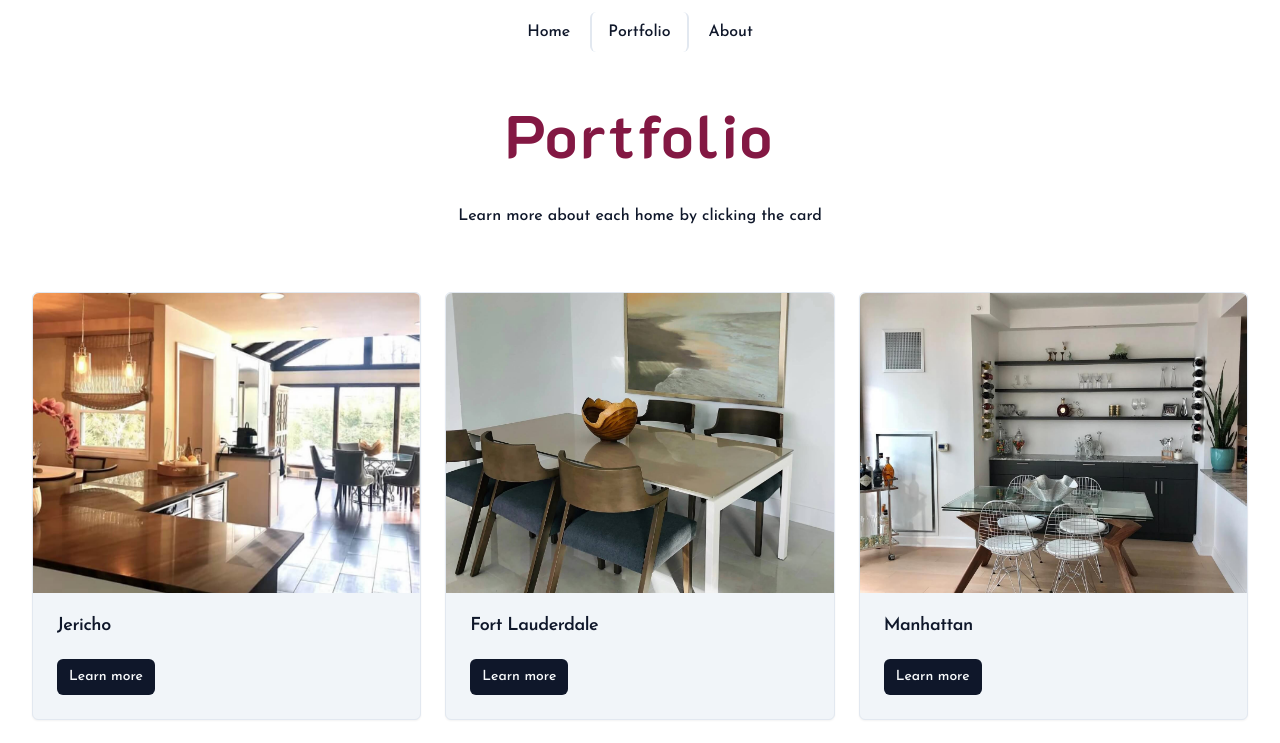
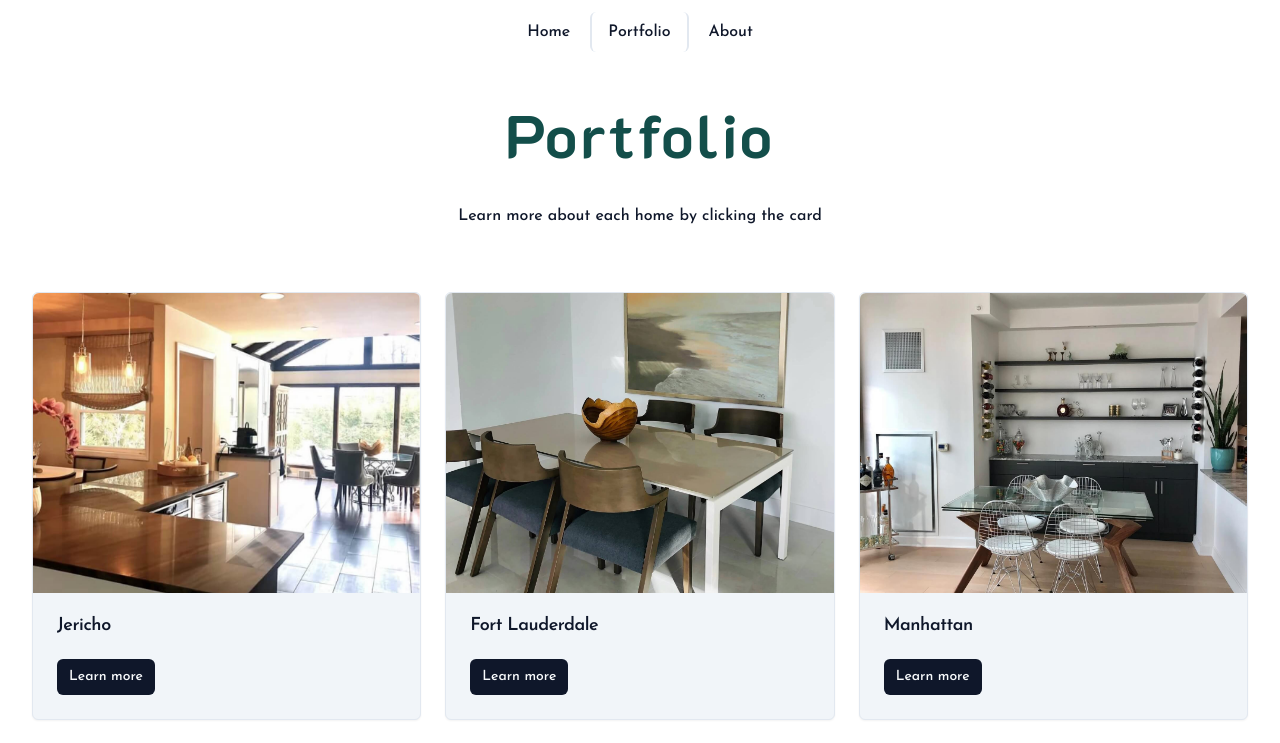
Before and after one commit to pbortnick/sbdesigns, a Next.js app: page /portfolio in a window 1280 px wide. Shown: the top 743 px of the page. Built offline with nearby package versions, Linux system fonts and the light colour scheme.

Commit message:
update portfolio pages heading color

```diff
--- a/app/portfolio/[slug]/page.tsx
+++ b/app/portfolio/[slug]/page.tsx
@@ -24,7 +24,7 @@ export default function ProjectPage({ params }: { params: { slug: string } }) {
           </Link>
         </nav>
         <div className="flex flex-col items-center justify-center gap-6 pb-10 text-center">
-          <h1 className="mx-auto font-k2d text-6xl tracking-wider text-pink-900">
+          <h1 className="mx-auto font-k2d text-6xl tracking-wider text-teal-900">
             {name}
           </h1>
           <h2 className="pb-4">{description}</h2>
--- a/app/portfolio/page.tsx
+++ b/app/portfolio/page.tsx
@@ -11,7 +11,7 @@ import { projects } from '@/lib/projects'
 export default function PortfolioPage() {
   return (
     <>
-      <h1 className="mx-auto font-k2d text-6xl tracking-wider text-pink-900">
+      <h1 className="mx-auto font-k2d text-6xl tracking-wider text-teal-900">
         Portfolio
       </h1>
       <h2>Learn more about each home by clicking the card</h2>
```
